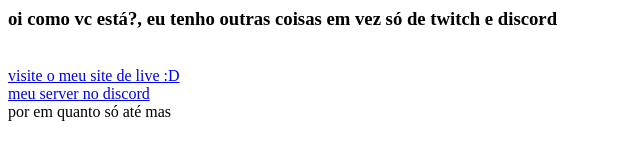
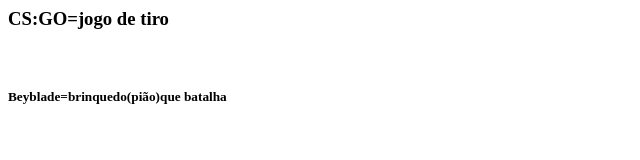
Before and after one commit to Thiago-Lean/funny-pro, a plain HTML site: page index.html in a window 1280 px wide. Shown: the whole page, without its empty margins (0-640 px from the left). Drawn offline with Linux system fonts and the light colour scheme.

Commit message:
Update index.html

```diff
--- a/index.html
+++ b/index.html
@@ -3,12 +3,8 @@
            <TITLE> 3N1G4S </TITLE>
         </HEAD>
         <BODY>
-            <h3> oi como vc está?, eu tenho outras coisas em vez só de twitch e discord </h3>
+            <h3> CS:GO=jogo de tiro  </h3>
             <br>
-            <a href="https://www.twitch.tv/funny_proofi"> visite o meu site de live :D </a>
-            <br>
-            <a href="https://discord.gg/Z8X2D4P"> meu server no discord </a>
-            <br>
-            por em quanto só até mas
+	    <h5> Beyblade=brinquedo(pião)que batalha </h5>
 	   </BODY>
 </HTML>
```
